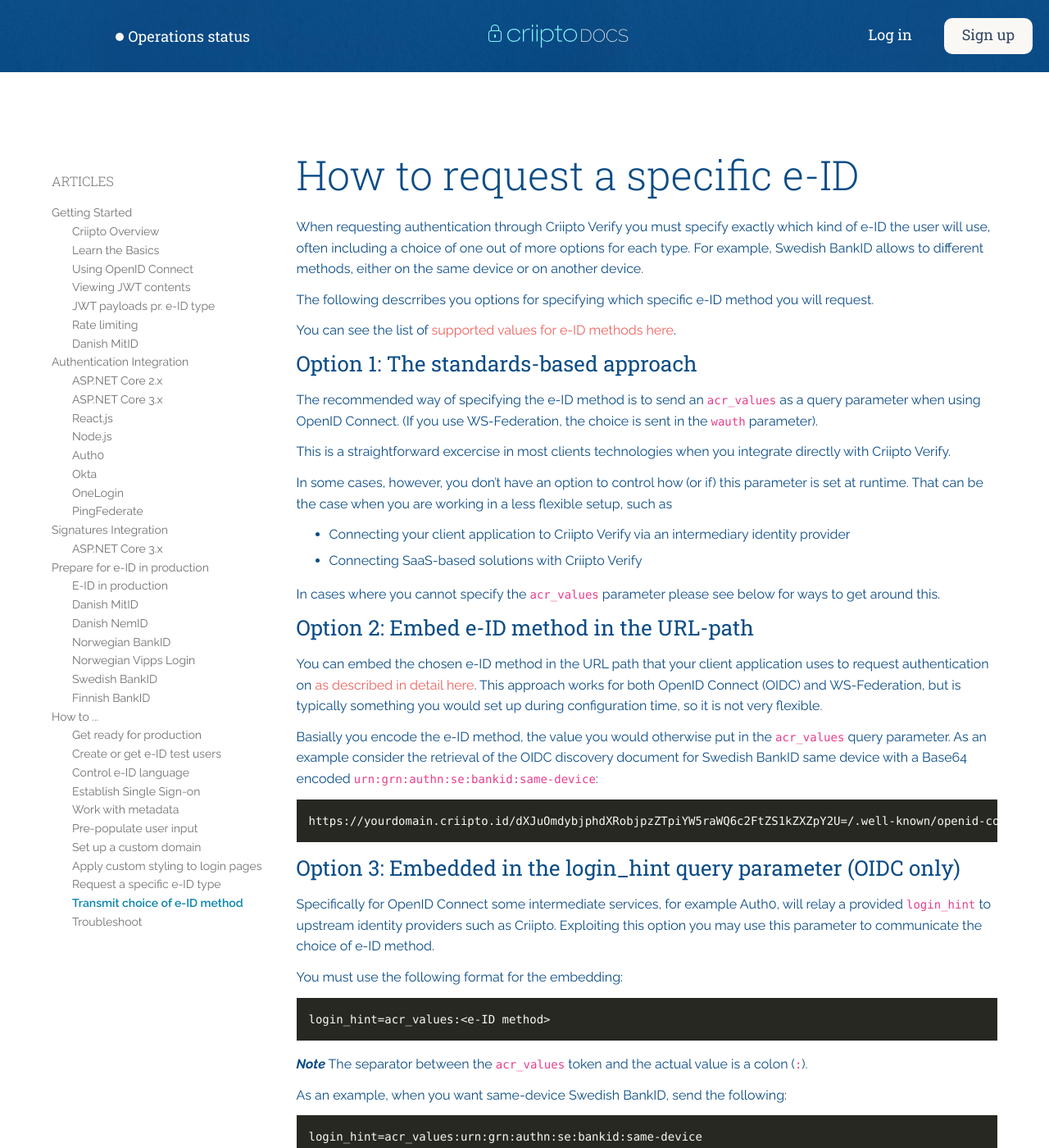
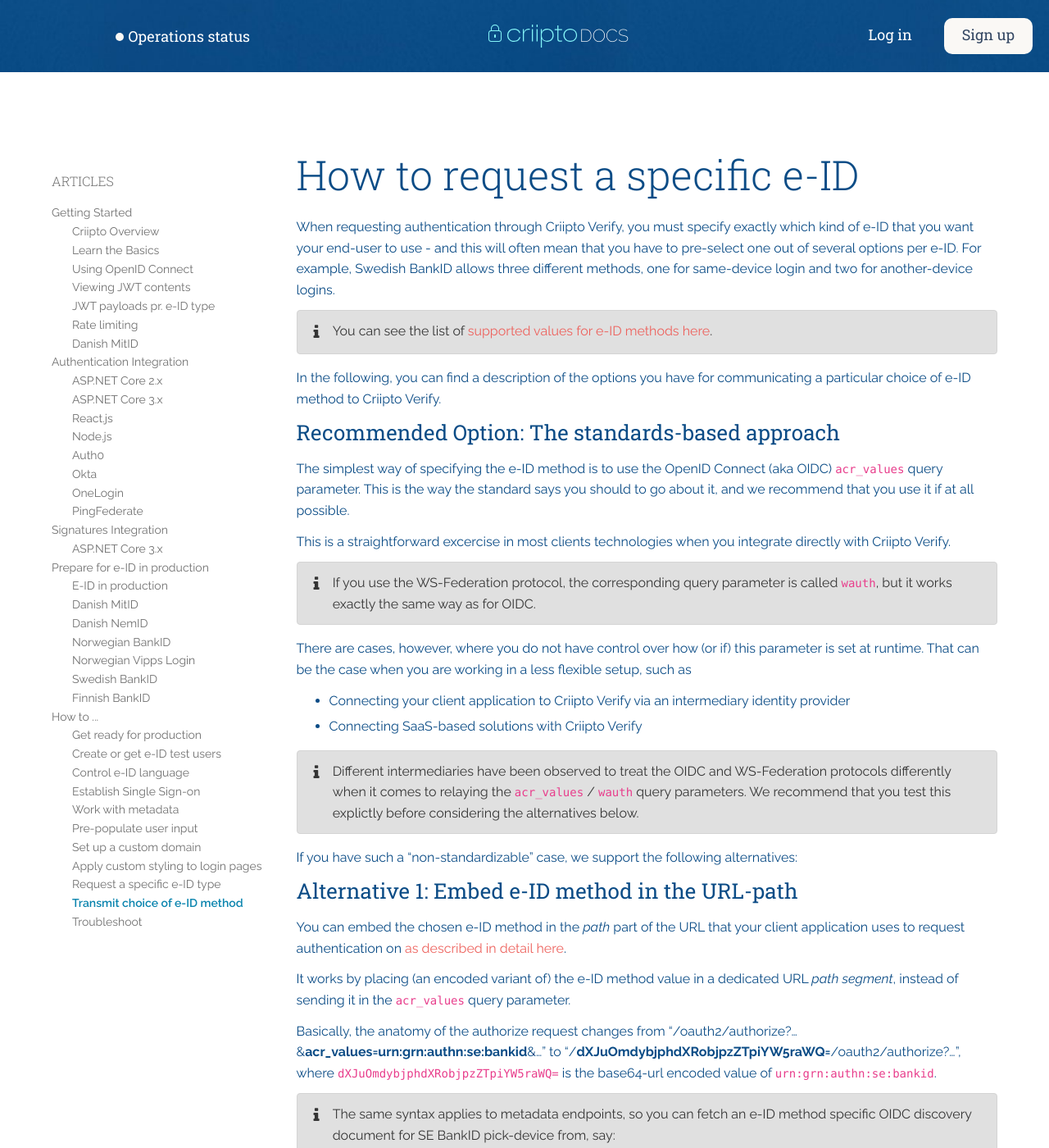
Before and after one commit to criipto/docs-old, a Jekyll site: the page built from how-to/choose-eid-method.md, in a window 1280 px wide and 1400 px high. Shown: the whole window at 82% size. Built offline with Jekyll 4.4.1, drawn with Linux system fonts in a browser that asks for light colours; some web fonts are replaced; some of the changed text lies outside the part shown.

Commit message:
Attempt to use simpler language constructs and improve the distinction
between the recommended and alternative approaches.

Also introducing the SE BankID Pick-Device acr_values (which will be
supported very soon by the runtime).

````diff
--- a/how-to/choose-eid-method.md
+++ b/how-to/choose-eid-method.md
@@ -6,42 +6,70 @@
 
 # How to request a specific e-ID
 
-When requesting authentication through Criipto Verify you must specify exactly which kind of e-ID the user will use, often including
-a choice of one out of more options for each type. For example, Swedish BankID allows to different methods, either on the same device
-or on another device.
+When requesting authentication through Criipto Verify, you must specify exactly which kind of e-ID that you want your end-user to use - and this will often mean that you have to pre-select one out of several options per e-ID. For example, Swedish BankID allows three different methods, one for same-device login and two for another-device logins.
 
-The following descrribes you options for specifying which specific e-ID method you will request.
+{% iconnote info %}
 
 You can see the list of [supported values for e-ID methods here](/how-to/acr-values/).
 
+{% endiconnote %}
+
+In the following, you can find a description of the options you have for communicating a particular choice of e-ID method to Criipto Verify.
+
 <a name="standards-based"></a>
-## Option 1: The standards-based approach
+## Recommended Option: The standards-based approach
 
-The recommended way of specifying the e-ID method is to send an `acr_values` as a query parameter when using OpenID Connect.  (If you  use WS-Federation, the choice is sent in the  `wauth` parameter).
+The simplest way of specifying the e-ID method is to use the OpenID Connect (aka OIDC) `acr_values` query parameter. This is the way the standard says you should to go about it, and we recommend that you use it if at all possible.
 
 This is a straightforward excercise in most clients technologies when you integrate directly with Criipto Verify.
 
-In some cases, however, you don't have an option to control how (or if) this parameter is set at runtime. That can be the case when you are working in a less flexible setup, such as
+{% iconnote info %}
+
+If you use the WS-Federation protocol, the corresponding query parameter is called `wauth`, but it works exactly the same way as for OIDC.
+
+{% endiconnote %}
+
+There are cases, however, where you do not have control over how (or if) this parameter is set at runtime. That can be the case when you are working in a less flexible setup, such as
  - Connecting your client application to Criipto Verify via an intermediary identity provider
  - Connecting SaaS-based solutions with Criipto Verify
 
-In cases where you cannot specify the `acr_values` parameter please see below for ways to get around this.
+{% iconnote info %}
+
+Different intermediaries have been observed to treat the OIDC and WS-Federation protocols differently when it comes to relaying the `acr_values` / `wauth` query parameters. We recommend that you test this explictly before considering the alternatives below.
+
+{% endiconnote %}
+
+If you have such a "non-standardizable" case, we support the following alternatives:
 
 <a name="path-embedded"></a>
 
-## Option 2: Embed e-ID method in the URL-path
+## Alternative 1: Embed e-ID method in the URL-path
 
-You can embed the chosen e-ID method in the URL path that your client application uses to request authentication on [as described in detail here](/how-to/work-with-metadata). This approach works for both OpenID Connect (OIDC) and WS-Federation, but is typically something you would set up during configuration time, so it is not very flexible.
+You can embed the chosen e-ID method in the _path_ part of the URL that your client application uses to request authentication on [as described in detail here](/how-to/work-with-metadata).
 
-Basially you encode the e-ID method, the value you would otherwise put in the `acr_values` query parameter. As an example consider the retrieval of the OIDC discovery document for Swedish BankID same device with a Base64 encoded `urn:grn:authn:se:bankid:same-device`:
+It works by placing (an encoded variant of) the e-ID method value in a dedicated URL _path segment_, instead of sending it in the `acr_values` query parameter.
+
+Basically, the anatomy of the authorize request changes from "/oauth2/authorize?...&**acr_values=urn:grn:authn:se:bankid**&..." to "/**dXJuOmdybjphdXRobjpzZTpiYW5raWQ=**/oauth2/authorize?...", where `dXJuOmdybjphdXRobjpzZTpiYW5raWQ=` is the base64-url encoded value of `urn:grn:authn:se:bankid`.
+
+{% iconnote info %}
+
+The same syntax applies to metadata endpoints, so you can fetch an e-ID method specific OIDC discovery document for SE BankID pick-device from, say:
 ```
-https://yourdomain.criipto.id/dXJuOmdybjphdXRobjpzZTpiYW5raWQ6c2FtZS1kZXZpY2U=/.well-known/openid-configuration
+https://yourdomain.criipto.id/dXJuOmdybjphdXRobjpzZTpiYW5raWQ=/.well-known/openid-configuration
 ```
+
+{% endiconnote %}
+
+{% iconnote info %}
+
+This approach works for both OIDC and WS-Federation, but is typically something you would have to set up as a static configuration, so it is not very flexible.
+
+{% endiconnote %}
 
 <a name="login-hint-embedded"></a>
 
-## Option 3: Embedded in the login_hint query parameter (OIDC only)
-Specifically for OpenID Connect some intermediate services, for example Auth0, will relay a provided `login_hint` to upstream  identity providers such as Criipto. Exploiting this option you may use this parameter to communicate the choice of e-ID method.
+## Alternative 2: Embedded in the login_hint query parameter (OIDC only)
+Specifically for OIDC, some intermediate services, for example Auth0, will relay a provided `login_hint` to upstream  identity providers such as Criipto. You can take advantage of that to communicate the choice of e-ID method.
 
 You must use the following format for the embedding:
 ```
@@ -58,7 +86,7 @@
 
 <a name="http-header"></a>
 
-## Option 4: In an HTTP header (OIDC only)
+## Alternative 3: In an HTTP header (OIDC only)
 You can also send the targeted e-ID method in an `acr_values` HTTP request header:
 ```
 acr_values: <e-ID method>
@@ -66,12 +94,12 @@
 
 ## Order of precedence
 
-Each of the above e-ID method options in order of precedence:
+Each of the above e-ID method options, in order of precedence:
 
-1. `acr_values` specifies the chosen e-ID method
-2. `login_hint` embeds the chosen e-ID method
-3. An HTTP header named `acr_values` contains the chosen e-ID method
-3. The URL-path contains an encoded e-ID method value
+1. `acr_values` query parameter
+2. `login_hint` embedded
+3. An HTTP header named `acr_values`
+3. URL _path segment_ with encoded e-ID method value
 
 ## Can't make any of the options work for you?
 Drop us a message on <a href="mailto:support@criipto.com">support@criipto.com</a> with a description of your scenario if you are not able to make the above work for you.
````
Also changed, not shown: _includes/snippets/login-methods-and-path-encoded.md (+1 -0 lines), _includes/snippets/login-methods.md (+1 -0 lines).
